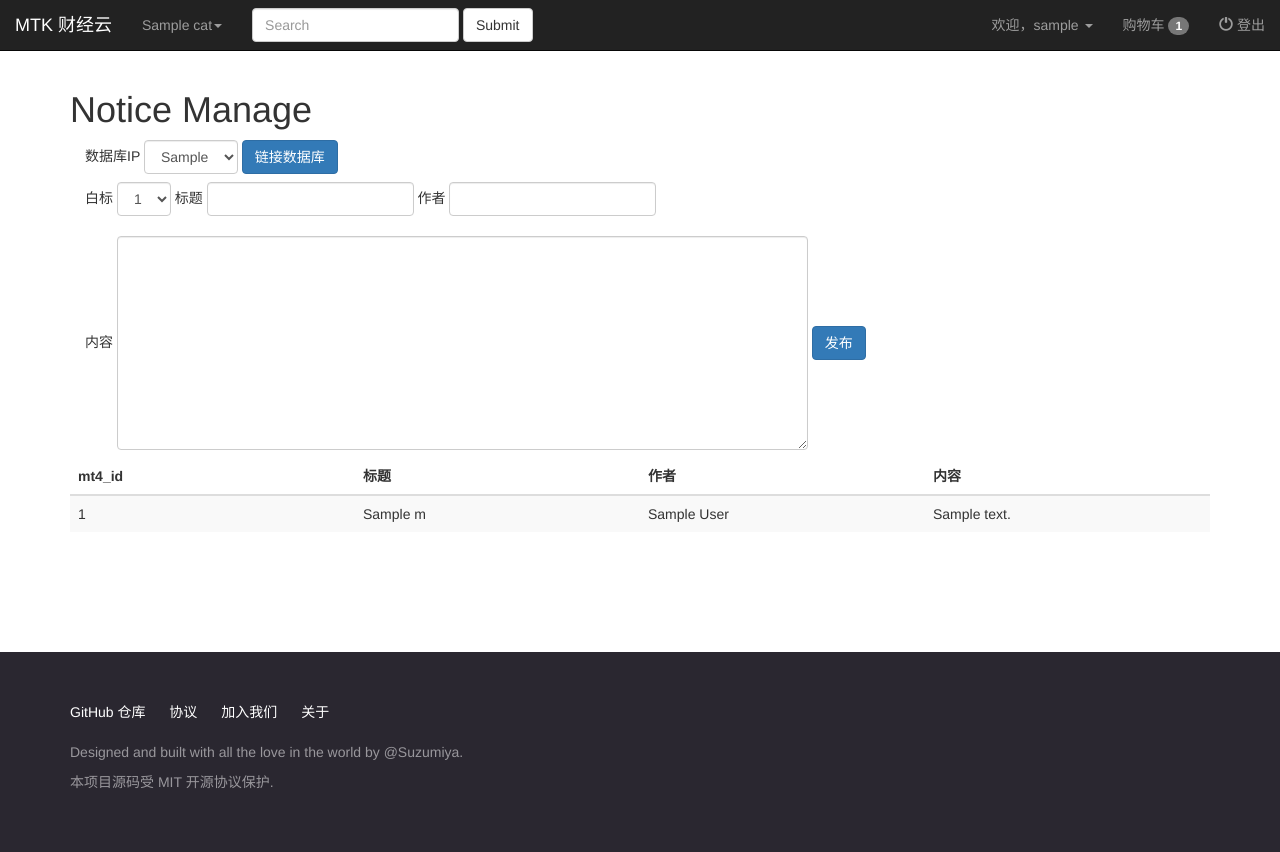
After one commit to AdamEECS/sc, a Flask app: template templates/admin/notices.html in a window 1280 px wide. The commit adds this page. Run offline with Flask 2, Linux system fonts and the light colour scheme; the template is opened without the code that fills it: most values are stand-ins (such as "Sample title", 1, 10 or a date in 2020); some libraries are stand-ins or nearby versions.

Commit message:
增加通知功能

```diff
--- /dev/null
+++ b/templates/admin/notices.html
@@ -0,0 +1,48 @@
+{% extends 'base.html' %}
+{% block body %}
+    <div class="">
+        <h1>Notice Manage</h1>
+    </div>
+    <form class="navbar-form " action="{{ url_for('admin.notices_link') }}" method="post">
+        数据库IP <select name="ip" class="form-control" >
+            {% for db in dbs %}
+            <option value="{{ db.ip }}">{{ db.ip }}</option>
+            {% endfor %}
+        </select>
+        <button type="submit" class="btn btn-primary">链接数据库</button>
+    </form>
+    <form class="navbar-form " action="{{ url_for('admin.notice_new') }}" method="post">
+        白标 <select name="mt4_id" class="form-control" >
+            {% for wl in wls %}
+            <option value="{{ wl.mt4_id }}">{{ wl.mt4_id }}</option>
+            {% endfor %}
+        </select>
+        标题 <input class="form-control" type="text" name="title">
+        作者 <input class="form-control" type="text" name="author">
+        <br><br>
+        内容 <textarea class="form-control" name="content" id="" cols="80" rows="10"></textarea>
+        <input type="text" name="ip" value="{{ ip }}" hidden>
+        <button type="submit" class="btn btn-primary">发布</button>
+    </form>
+    <table class="table table-striped table-hover">
+        <thead>
+        <tr>
+            <th class="th-col-2">mt4_id</th>
+            <th class="th-col-2">标题</th>
+            <th class="th-col-2">作者</th>
+            <th class="th-col-2">内容</th>
+        </tr>
+        </thead>
+        <tbody>
+        {% for m in ms %}
+            <tr data-id={{ m.mt4_id }}>
+                <td>{{ m.mt4_id }}</td>
+                <td>{{ m.title }}</td>
+                <td>{{ m.author }}</td>
+                <td>{{ m.content }}</td>
+            </tr>
+        {% endfor %}
+        </tbody>
+    </table>
+
+{% endblock %}
--- a/templates/admin/wls.html
+++ b/templates/admin/wls.html
@@ -4,7 +4,7 @@
         <h1>WhiteLabels Manage</h1>
     </div>
     <form class="navbar-form " action="{{ url_for('admin.wls_link') }}" method="post">
-        <select name="ip" id="">
+        <select name="ip" class="form-control" >
             {% for db in dbs %}
             <option value="{{ db.ip }}">{{ db.ip }}</option>
             {% endfor %}
```
Also changed, not shown: models/notice.py (added, +24 -0 lines), routes/admin.py (+48 -13 lines).
